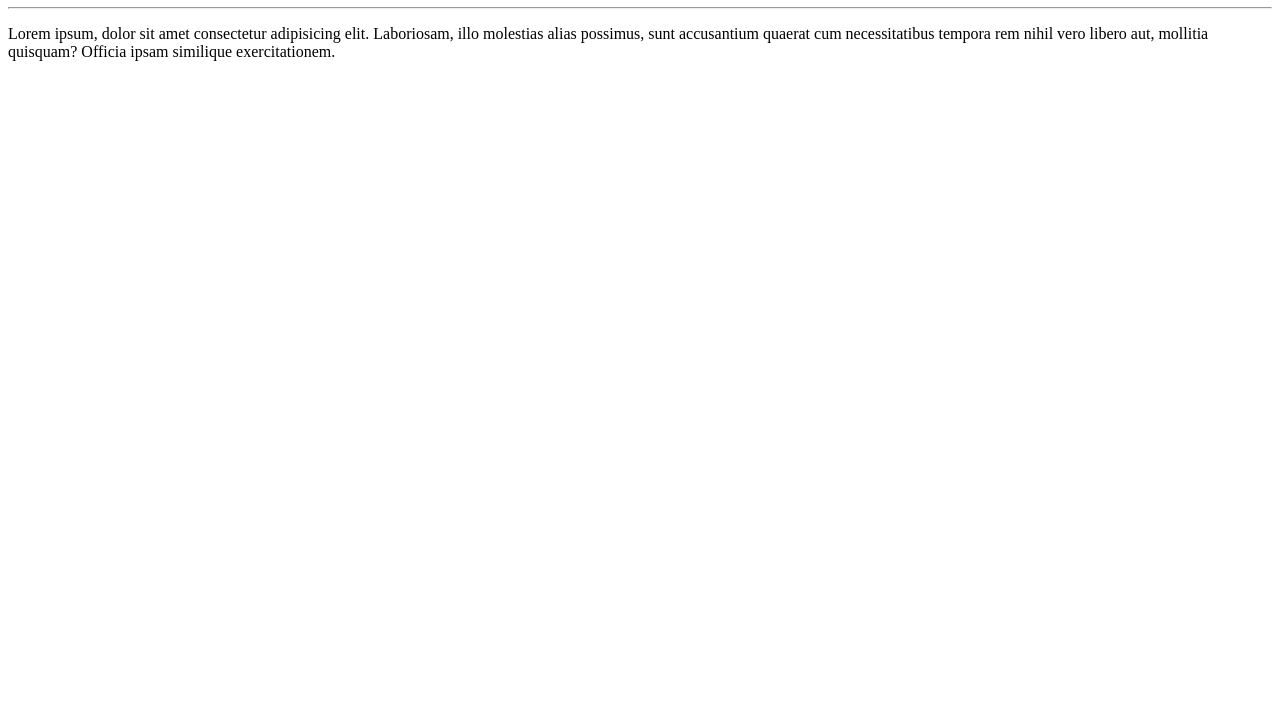
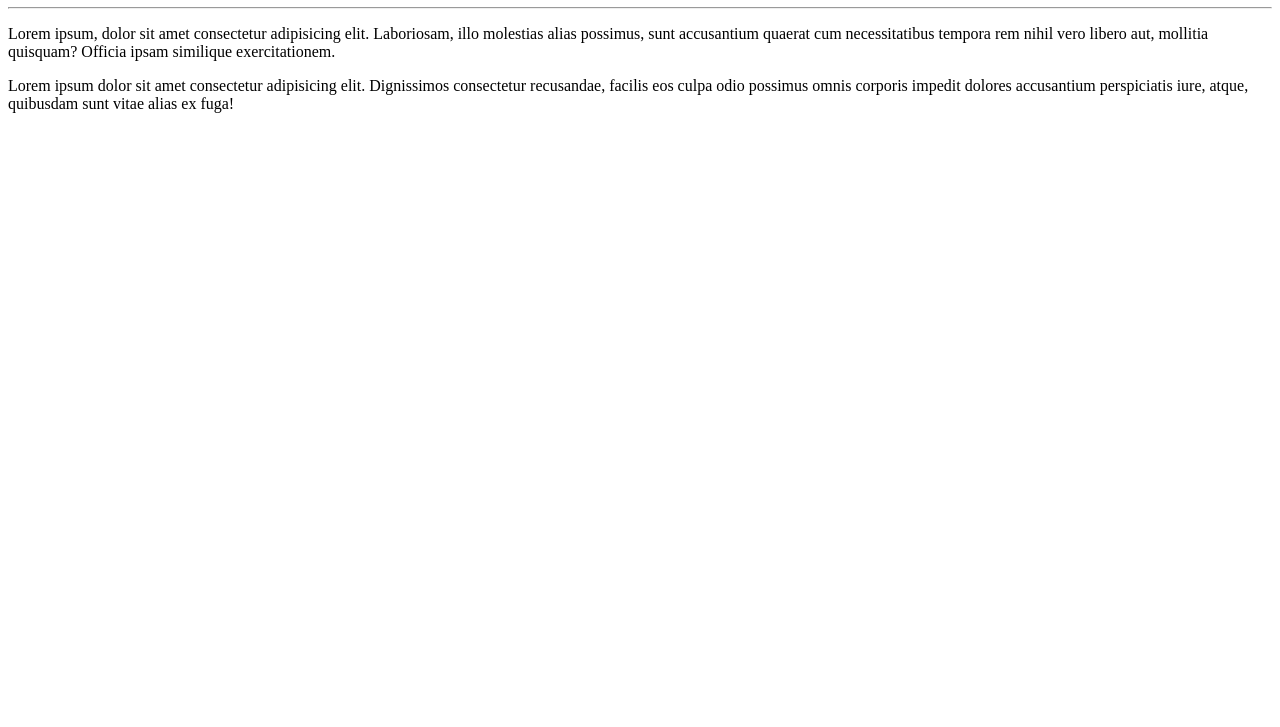
Before and after one commit to Ryanfr191/Ola-Mundo, a plain HTML site: page Site-exemplo/index.html in a window 1280 px wide. Shown: the part 73-800 px from the top of the page. Drawn offline with Linux system fonts and the light colour scheme.

Commit message:
Mais um parágrafo

```diff
--- a/Site-exemplo/index.html
+++ b/Site-exemplo/index.html
@@ -9,5 +9,6 @@
     <h1>Olá, Mundo!</h1>
     <hr>
     <p>Lorem ipsum, dolor sit amet consectetur adipisicing elit. Laboriosam, illo molestias alias possimus, sunt accusantium quaerat cum necessitatibus tempora rem nihil vero libero aut, mollitia quisquam? Officia ipsam similique exercitationem.</p>
+    <p>Lorem ipsum dolor sit amet consectetur adipisicing elit. Dignissimos consectetur recusandae, facilis eos culpa odio possimus omnis corporis impedit dolores accusantium perspiciatis iure, atque, quibusdam sunt vitae alias ex fuga!</p>
 </body>
 </html>
```
